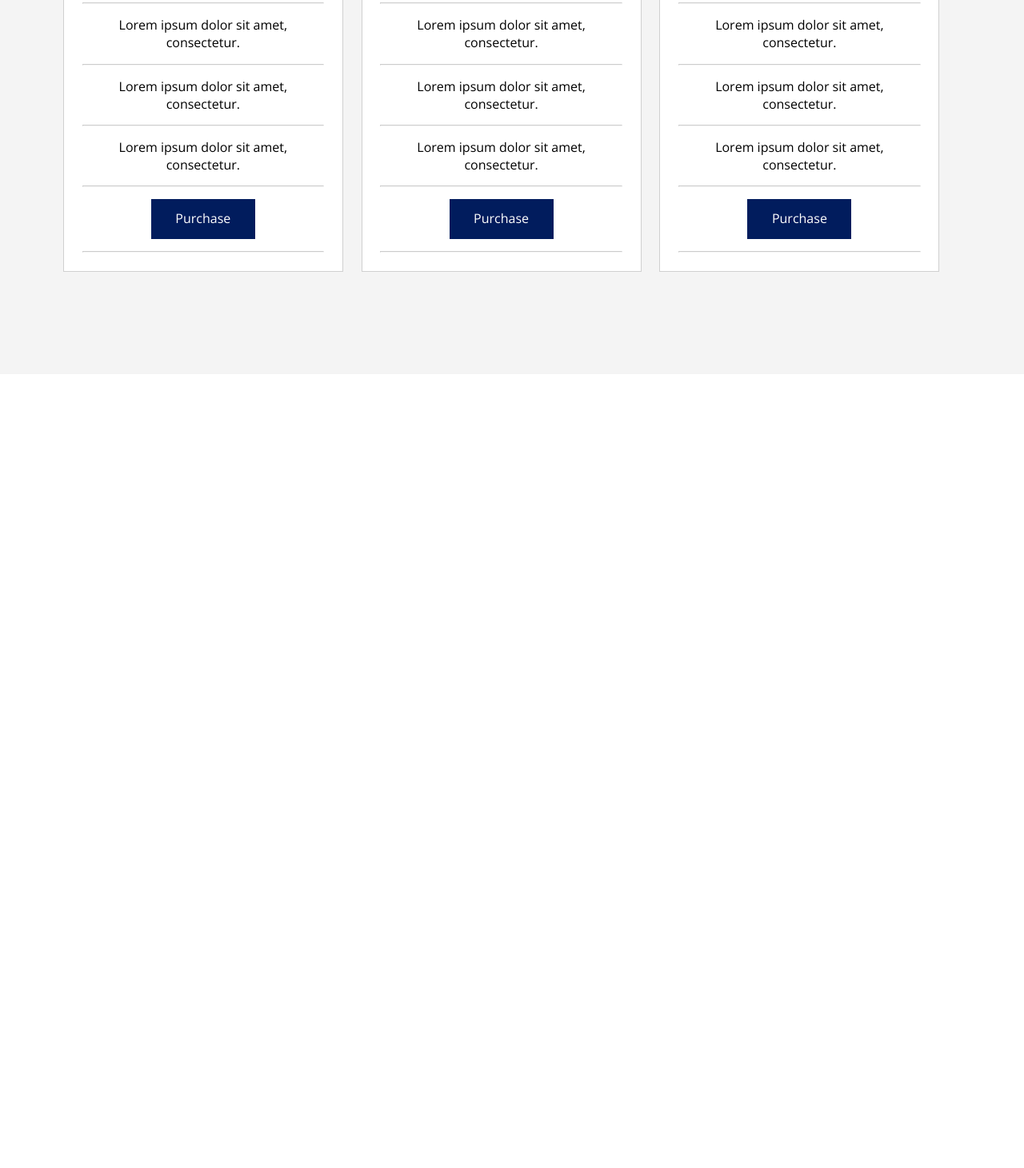
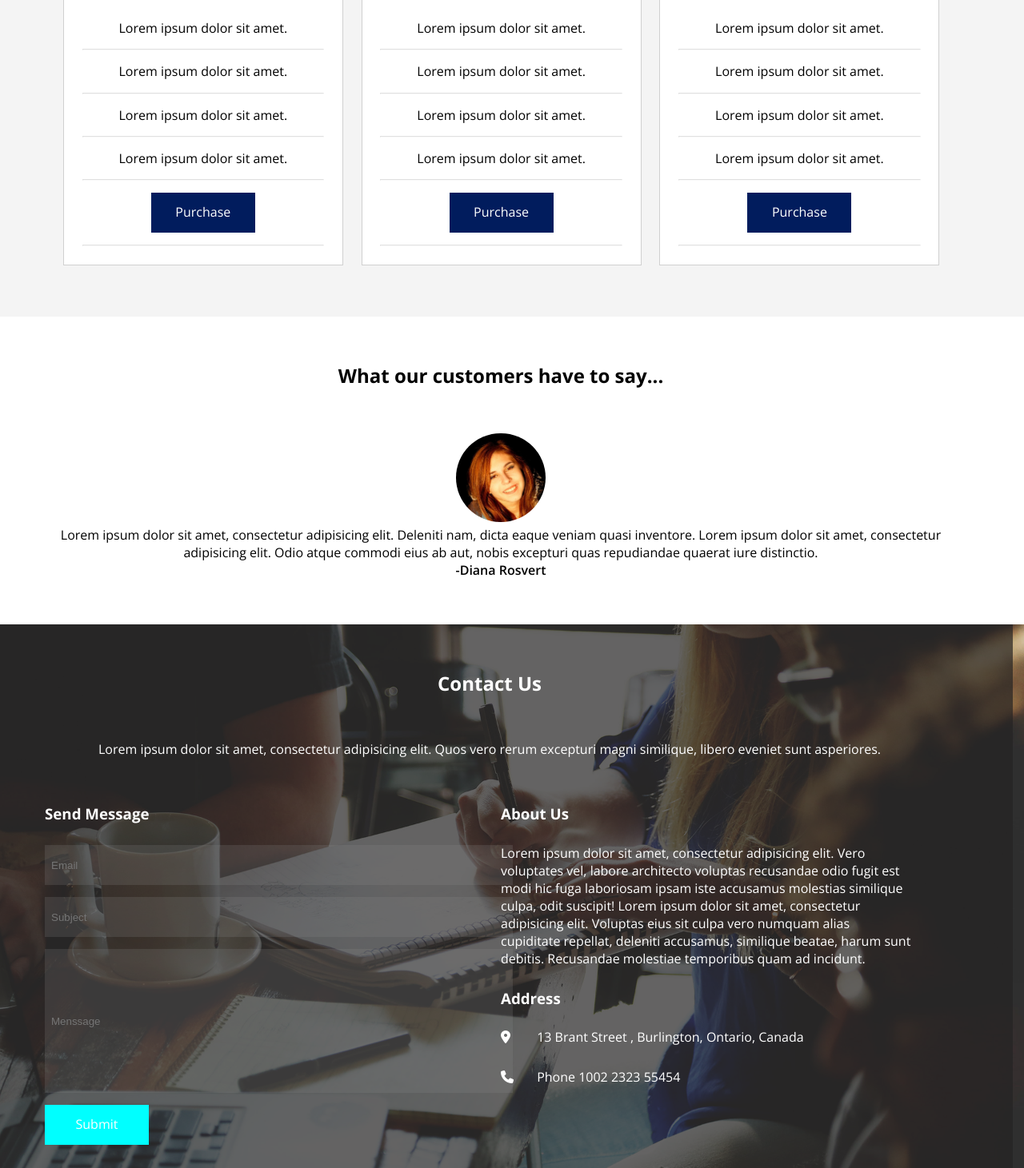
Before and after one commit to ShantalGovantes1792/21_Examen_TechTheme, a plain HTML site: page index.html in a window 1280 px wide. Shown: the part 1778-3239 px from the top of the page at 80% size. Before the commit the page ends 2246 px from the top, so only its background shows below. Drawn offline with nearby package versions, Linux system fonts and the light colour scheme; files that its build step writes are made by us from their sources.

Commit message:
se agrego seccion customers y contact us con estilos en common.css

```diff
--- a/css/common.css
+++ b/css/common.css
@@ -31,7 +31,8 @@ a:hover{
 
 .pantalla-gris{
 	background-color: rgba(36, 35, 35, 0.7);
-	height: 600px;
+ 	height: 680px;
+ 	width: 100%;
 }
 h1{
 	font-size: 3em;
@@ -87,7 +88,7 @@ h1{
 hr{
 	color: #D0D0D0;
 	height: 1px;
-	opacity: 0.5;
+	opacity: 0.3;
 }
 .ml-2{
 	margin-left: 2%;
@@ -99,3 +100,31 @@ hr{
 .bg-azul{
 		background-color:  #0dc0c0;
 }
+.bg-cian{
+	background-color: #00FFFF;
+}
+span{
+	font-size: 30px;
+	font-weight: bold;
+}
+/*CUSTOMER*/
+.radius{
+	border-radius: 100px;
+	width: 10%;
+}
+
+/*CONTACT*/
+.bg-contact{
+	background-image: url("../img/background/contactus.jpg");
+	height: 680px;
+}
+input{
+	background-color: rgba(139, 139, 139, 0.2);
+	border-style: none;
+	height: 50px;
+	margin-bottom: 15px;
+	padding-left: 8px;
+}
+.input-height{
+	height: 180px;
+}
--- a/index.html
+++ b/index.html
@@ -108,7 +108,7 @@
 			<!-- FIN DE TEXTOS HOME -->
 			<!-- INICIO CHOOSE DE PACKAGE -->
 			<section class="bg-gray">
-				<div class="container pb-10">
+				<div class="container pb-5">
 					<div class="row pt-5 pb-10">
 						<div class="col-12 text-center">
 							<a name="Pricing"></a><h2>Choose de Package</h2>
@@ -122,16 +122,16 @@
 								<p class="text-white titulo-cate">Standar</p>
 							</div>
 							<div class="price-block bg-gray text-center">
-									<p>	From $45.99 per month</p>
+									<p>	From <span>$45.99</span>  per month</p>
 							</div>
 							<div class="text-center pt-10">
-								<p class="pb-5">Lorem ipsum dolor sit amet, consectetur.</p>
+								<p class="pb-5">Lorem ipsum dolor sit amet.</p>
 								<hr>
-								<p class="pt-5 pb-5">Lorem ipsum dolor sit amet, consectetur.</p>
+								<p class="pt-5 pb-5">Lorem ipsum dolor sit amet.</p>
 								<hr>
-								<p class="pt-5 pb-5">Lorem ipsum dolor sit amet, consectetur.</p>
+								<p class="pt-5 pb-5">Lorem ipsum dolor sit amet.</p>
 								<hr>
-								<p class="pt-5 pb-5">Lorem ipsum dolor sit amet, consectetur.</p>
+								<p class="pt-5 pb-5">Lorem ipsum dolor sit amet.</p>
 								<hr>
 								<div align="center" class="pt-5 pb-5">
 									<a class="a-none-decoration text-white" href="#">
@@ -147,16 +147,16 @@
 								<p class="text-white titulo-cate">Premium</p>
 							</div>
 							<div class="price-block bg-gray text-center">
-									<p>	From $75.00 per month</p>
+									<p>	From <span>$75.00</span> per month</p>
 							</div>
 							<div class="text-center pt-10">
-								<p class="pb-5">Lorem ipsum dolor sit amet, consectetur.</p>
+								<p class="pb-5">Lorem ipsum dolor sit amet.</p>
 								<hr>
-								<p class="pt-5 pb-5">Lorem ipsum dolor sit amet, consectetur.</p>
+								<p class="pt-5 pb-5">Lorem ipsum dolor sit amet.</p>
 								<hr>
-								<p class="pt-5 pb-5">Lorem ipsum dolor sit amet, consectetur.</p>
+								<p class="pt-5 pb-5">Lorem ipsum dolor sit amet.</p>
 								<hr>
-								<p class="pt-5 pb-5">Lorem ipsum dolor sit amet, consectetur.</p>
+								<p class="pt-5 pb-5">Lorem ipsum dolor sit amet.</p>
 								<hr>
 								<div align="center" class="pt-5 pb-5">
 									<a class="a-none-decoration text-white" href="#">
@@ -172,16 +172,16 @@
 								<p class="text-white titulo-cate">Ultimate</p>
 							</div>
 							<div class="price-block bg-gray text-center">
-									<p>	From $99.99 per month</p>
+									<p>	From <span>$99.99</span> per month</p>
 							</div>
 							<div class="text-center pt-10">
-								<p class="pb-5">Lorem ipsum dolor sit amet, consectetur.</p>
+								<p class="pb-5">Lorem ipsum dolor sit amet.</p>
 								<hr>
-								<p class="pt-5 pb-5">Lorem ipsum dolor sit amet, consectetur.</p>
+								<p class="pt-5 pb-5">Lorem ipsum dolor sit amet.</p>
 								<hr>
-								<p class="pt-5 pb-5">Lorem ipsum dolor sit amet, consectetur.</p>
+								<p class="pt-5 pb-5">Lorem ipsum dolor sit amet.</p>
 								<hr>
-								<p class="pt-5 pb-5">Lorem ipsum dolor sit amet, consectetur.</p>
+								<p class="pt-5 pb-5">Lorem ipsum dolor sit amet.</p>
 								<hr>
 								<div align="center" class="pt-5 pb-5">
 									<a class="a-none-decoration text-white" href="#">
@@ -198,15 +198,79 @@
 		<!-- 	FIN DE CHOOSE DE PACKAGE -->
 	<!-- 	INICIO DE WHAT YOUR CUSTOMERS -->
 			<section>
-				<div >
-
+				<div class="container">
+					<div class="row pt-5 pb-5">
+						<div class="col-12 text-center">
+							<h2 class="pb-5">What our customers have to say...</h2>
+							<img class="radius" src="img/customer.jpg" alt="Diana Rosvert">
+							<p>Lorem ipsum dolor sit amet, consectetur adipisicing elit. Deleniti nam, dicta eaque veniam quasi inventore. Lorem ipsum dolor sit amet, consectetur adipisicing elit. Odio atque commodi eius ab aut, nobis excepturi quas repudiandae quaerat iure distinctio.
+							</p>
+							<p><strong>-Diana Rosvert</strong></p>
+						</div>
+					</div>
 				</div>
 			</section>
 	<!-- 	FIN DE WHAT YOUR CUSTOMERS -->
 		<!-- INICIO DE CONTACTO -->
-		<section>
-			<div class="container">
-
+		<section class="bg-contact bg-img-block pb-5" >
+			<div class="row pantalla-gris">
+				<div class="container">
+					<div class="row pt-5">
+						<div class="col-12 text-white text-center pb-5">
+							<h2 class="pb-5">Contact Us</h2>
+							<p>Lorem ipsum dolor sit amet, consectetur adipisicing elit. Quos vero rerum excepturi magni similique, libero eveniet sunt asperiores.</p>
+						</div>
+					</div>
+					<div class="row text-white">
+						<div class="col-6">
+							<h3 class="pb-5">Send Message</h3>
+							<form>
+							  <div>
+							    <input type="text" name="Email" size="70" placeholder="Email"/>
+							  </div>
+							  <div>
+							    <input type="text" name="Subject" size="70" placeholder="Subject"/>
+							  </div>
+							  <div>
+							    <input class="input-mens input-height" type="text" name="Menssage" size="70" placeholder="Menssage"/>
+							  </div>
+							  <div class=" boton1 bg-cian text-center text-white">
+							  	<p>Submit</p>
+							  </div>
+							</form>
+						</div>
+						<div class="col-6">
+							<div class="row">
+								<div class="col-12">
+									<h3 class="pb-5">About Us</h3>
+									<p class="pb-5">Lorem ipsum dolor sit amet, consectetur adipisicing elit. Vero voluptates vel, labore architecto voluptas recusandae odio fugit est modi hic fuga laboriosam ipsam iste accusamus molestias similique culpa, odit suscipit!
+									Lorem ipsum dolor sit amet, consectetur adipisicing elit. Voluptas eius sit culpa vero numquam alias cupiditate repellat, deleniti accusamus, similique beatae, harum sunt debitis. Recusandae molestiae temporibus quam ad incidunt.</p>
+								</div>
+							</div>
+							<div class="row">
+								<div class="col-12">
+									<h3 class="pb-5">Address</h3>
+								</div>
+							</div>
+							<div class="row pb-5">
+								<div class="col-1">
+									<i class="fa fa-map-marker" aria-hidden="true"></i>
+								</div>
+								<div class="col-11">
+									<p>13 Brant Street , Burlington, Ontario, Canada</p>
+								</div>
+							</div>
+							<div class="row pb-5">
+								<div class="col-1">
+									<i class="fa fa-phone" aria-hidden="true"></i>
+								</div>
+								<div class="col-11">
+									<p>Phone 1002 2323 55454 </p>
+								</div>
+							</div>
+						</div>
+					</div>
+				</div>
 			</div>
 		</section>
 		<!-- FIN DE CONTACTO -->
```
